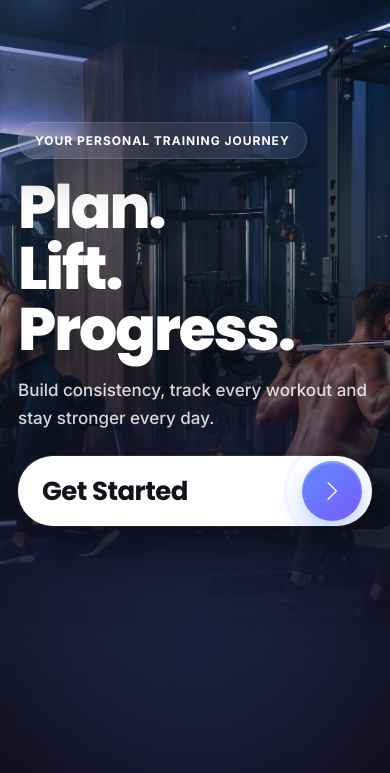
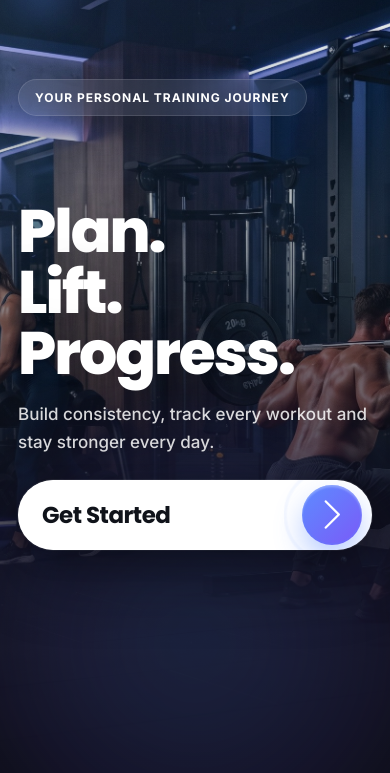
Before and after one commit to gabriella-omah/LiftLog, a website: page index.html in a window 390 px wide. Shown: the part 71-844 px from the top of the page. Drawn offline with nearby package versions, Linux system fonts and the light colour scheme.

Commit message:
Update landing.css

```diff
--- a/style/landing.css
+++ b/style/landing.css
@@ -854,7 +854,6 @@ body{
     .logo{
 
         font-size:22px;
-        margin-bottom: 15vh;
 
     }
 
@@ -873,7 +872,7 @@ body{
 
         padding:10px 16px;
 
-        margin-bottom:18px;
+        margin: 10vh 0;
 
     }
 
@@ -899,7 +898,7 @@ body{
 
         height:70px;
 
-        font-size:26px;
+        font-size:23px;
 
     }
 
@@ -910,7 +909,7 @@ body{
 
     }
 
-    .hero-btn-ico i{
+    .hero-btn-icon i{
         font-size: 35px;
     }
 
```
